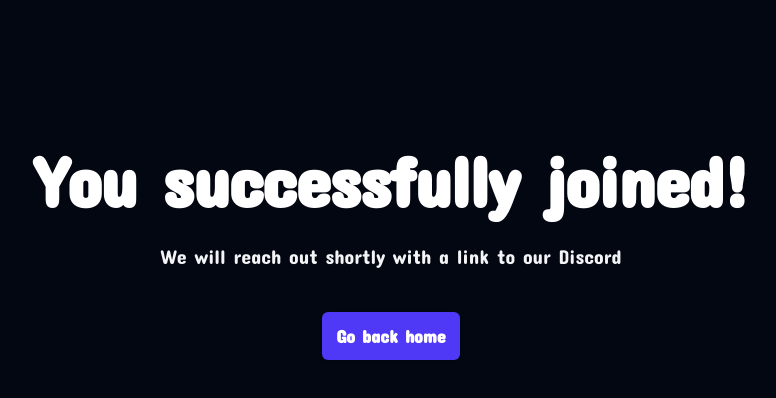
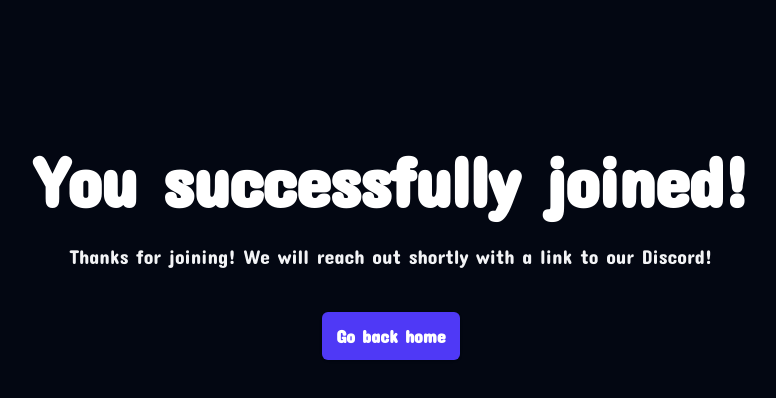
Before and after one commit to TJ-Rocke/fronteer, a Next.js app: page /signup/success in a window 1280 px wide. Shown: the top 398 px of the page, without its empty margins (249-1025 px from the left). Built offline with nearby package versions, Linux system fonts and the light colour scheme.

Commit message:
Updated signup/success page

```diff
--- a/src/app/signup/success/page.js
+++ b/src/app/signup/success/page.js
@@ -17,7 +17,8 @@ export default function Success() {
             You successfully joined!
           </h1>
           <p className="mt-6 text-pretty text-lg font-medium text-gray-100 sm:text-xl/8">
-            We will reach out shortly with a link to our Discord
+            Thanks for joining! We will reach out shortly with a link to our
+            Discord!
           </p>
           <div className="mt-10 flex items-center justify-center gap-x-6">
             <Link
```
